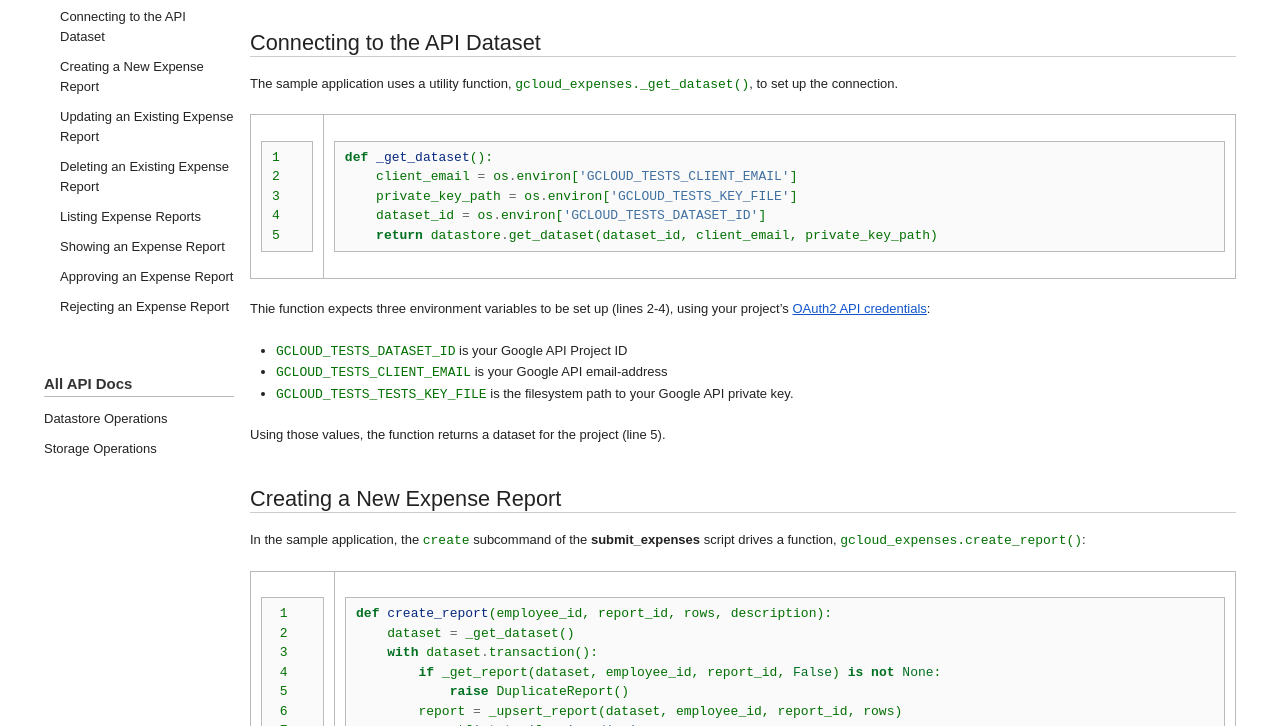
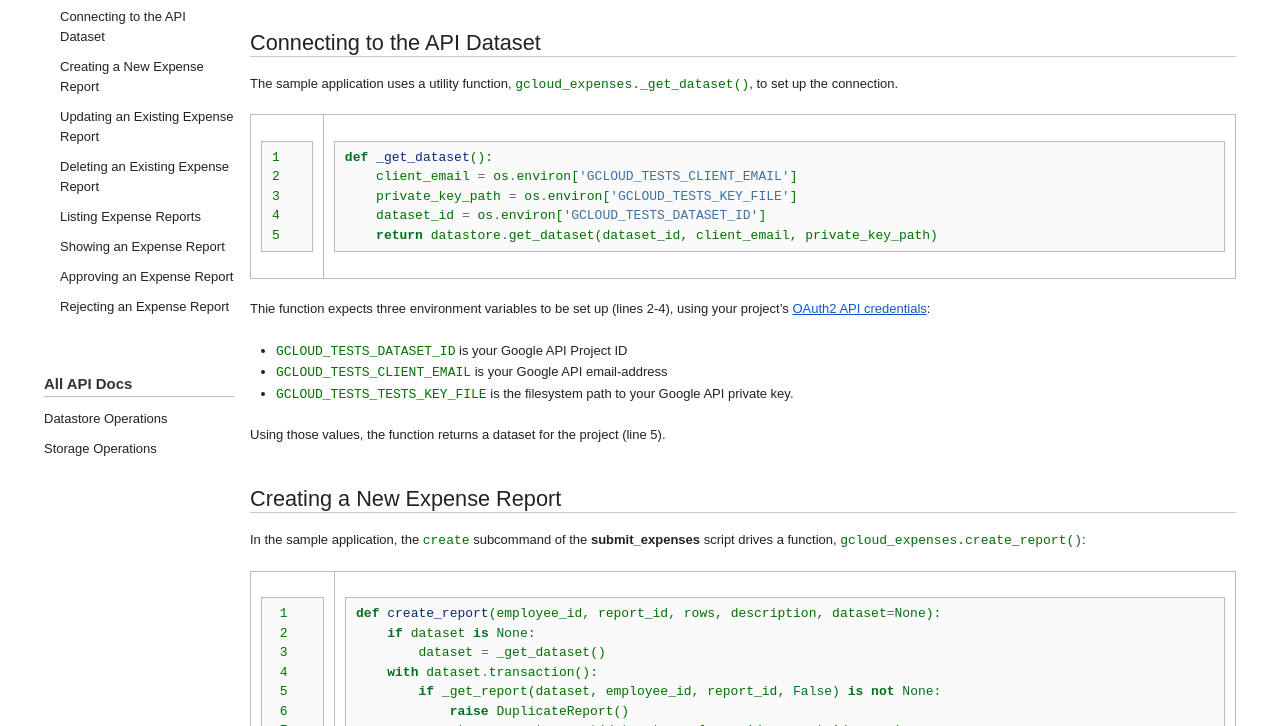
Before and after one commit to GoogleCloudPlatform/google-cloud-python-expenses-demo, a plain HTML site: page datastore.html in a window 1280 px wide. Shown: the part 226-952 px from the top of the page. Drawn offline with Linux system fonts and the light colour scheme.

Commit message:
Update docs after merge to master.

```diff
--- a/datastore.html
+++ b/datastore.html
@@ -142,7 +142,9 @@ Google API private key.</li>
  8
  9
 10
-11</pre></div></td><td class="code"><div class="highlight"><pre><span class="k">def</span> <span class="nf">create_report</span><span class="p">(</span><span class="n">employee_id</span><span class="p">,</span> <span class="n">report_id</span><span class="p">,</span> <span class="n">rows</span><span class="p">,</span> <span class="n">description</span><span class="p">):</span>
+11
+12</pre></div></td><td class="code"><div class="highlight"><pre><span class="k">def</span> <span class="nf">create_report</span><span class="p">(</span><span class="n">employee_id</span><span class="p">,</span> <span class="n">report_id</span><span class="p">,</span> <span class="n">rows</span><span class="p">,</span> <span class="n">description</span><span class="p">,</span> <span class="n">dataset</span><span class="o">=</span><span class="bp">None</span><span class="p">):</span>
+    <span class="k">if</span> <span class="n">dataset</span> <span class="ow">is</span> <span class="bp">None</span><span class="p">:</span>
         <span class="n">dataset</span> <span class="o">=</span> <span class="n">_get_dataset</span><span class="p">()</span>
     <span class="k">with</span> <span class="n">dataset</span><span class="o">.</span><span class="n">transaction</span><span class="p">():</span>
         <span class="k">if</span> <span class="n">_get_report</span><span class="p">(</span><span class="n">dataset</span><span class="p">,</span> <span class="n">employee_id</span><span class="p">,</span> <span class="n">report_id</span><span class="p">,</span> <span class="bp">False</span><span class="p">)</span> <span class="ow">is</span> <span class="ow">not</span> <span class="bp">None</span><span class="p">:</span>
@@ -307,7 +309,9 @@ given expense report.</p>
 10
 11
 12
-13</pre></div></td><td class="code"><div class="highlight"><pre><span class="k">def</span> <span class="nf">update_report</span><span class="p">(</span><span class="n">employee_id</span><span class="p">,</span> <span class="n">report_id</span><span class="p">,</span> <span class="n">rows</span><span class="p">,</span> <span class="n">description</span><span class="p">):</span>
+13
+14</pre></div></td><td class="code"><div class="highlight"><pre><span class="k">def</span> <span class="nf">update_report</span><span class="p">(</span><span class="n">employee_id</span><span class="p">,</span> <span class="n">report_id</span><span class="p">,</span> <span class="n">rows</span><span class="p">,</span> <span class="n">description</span><span class="p">,</span> <span class="n">dataset</span><span class="o">=</span><span class="bp">None</span><span class="p">):</span>
+    <span class="k">if</span> <span class="n">dataset</span> <span class="ow">is</span> <span class="bp">None</span><span class="p">:</span>
         <span class="n">dataset</span> <span class="o">=</span> <span class="n">_get_dataset</span><span class="p">()</span>
     <span class="k">with</span> <span class="n">dataset</span><span class="o">.</span><span class="n">transaction</span><span class="p">():</span>
         <span class="n">report</span> <span class="o">=</span> <span class="n">_get_report</span><span class="p">(</span><span class="n">dataset</span><span class="p">,</span> <span class="n">employee_id</span><span class="p">,</span> <span class="n">report_id</span><span class="p">,</span> <span class="bp">False</span><span class="p">)</span>
@@ -346,7 +350,9 @@ utility function (line 6), finally updating metadata on the report itself
  8
  9
 10
-11</pre></div></td><td class="code"><div class="highlight"><pre><span class="k">def</span> <span class="nf">delete_report</span><span class="p">(</span><span class="n">employee_id</span><span class="p">,</span> <span class="n">report_id</span><span class="p">,</span> <span class="n">force</span><span class="p">):</span>
+11
+12</pre></div></td><td class="code"><div class="highlight"><pre><span class="k">def</span> <span class="nf">delete_report</span><span class="p">(</span><span class="n">employee_id</span><span class="p">,</span> <span class="n">report_id</span><span class="p">,</span> <span class="n">force</span><span class="p">,</span> <span class="n">dataset</span><span class="o">=</span><span class="bp">None</span><span class="p">):</span>
+    <span class="k">if</span> <span class="n">dataset</span> <span class="ow">is</span> <span class="bp">None</span><span class="p">:</span>
         <span class="n">dataset</span> <span class="o">=</span> <span class="n">_get_dataset</span><span class="p">()</span>
     <span class="k">with</span> <span class="n">dataset</span><span class="o">.</span><span class="n">transaction</span><span class="p">():</span>
         <span class="n">report</span> <span class="o">=</span> <span class="n">_get_report</span><span class="p">(</span><span class="n">dataset</span><span class="p">,</span> <span class="n">employee_id</span><span class="p">,</span> <span class="n">report_id</span><span class="p">,</span> <span class="bp">False</span><span class="p">)</span>
@@ -389,7 +395,9 @@ deleted items.</p>
  7
  8
  9
-10</pre></div></td><td class="code"><div class="highlight"><pre><span class="k">def</span> <span class="nf">list_reports</span><span class="p">(</span><span class="n">employee_id</span><span class="o">=</span><span class="bp">None</span><span class="p">,</span> <span class="n">status</span><span class="o">=</span><span class="bp">None</span><span class="p">):</span>
+10
+11</pre></div></td><td class="code"><div class="highlight"><pre><span class="k">def</span> <span class="nf">list_reports</span><span class="p">(</span><span class="n">employee_id</span><span class="o">=</span><span class="bp">None</span><span class="p">,</span> <span class="n">status</span><span class="o">=</span><span class="bp">None</span><span class="p">,</span> <span class="n">dataset</span><span class="o">=</span><span class="bp">None</span><span class="p">):</span>
+    <span class="k">if</span> <span class="n">dataset</span> <span class="ow">is</span> <span class="bp">None</span><span class="p">:</span>
         <span class="n">dataset</span> <span class="o">=</span> <span class="n">_get_dataset</span><span class="p">()</span>
     <span class="n">query</span> <span class="o">=</span> <span class="n">Query</span><span class="p">(</span><span class="s">&#39;Expense Report&#39;</span><span class="p">,</span> <span class="n">dataset</span><span class="p">)</span>
     <span class="k">if</span> <span class="n">employee_id</span> <span class="ow">is</span> <span class="ow">not</span> <span class="bp">None</span><span class="p">:</span>
@@ -480,7 +488,9 @@ generate and return a mapping describing the report (lines 5-22).</p>
 5
 6
 7
-8</pre></div></td><td class="code"><div class="highlight"><pre><span class="k">def</span> <span class="nf">get_report_info</span><span class="p">(</span><span class="n">employee_id</span><span class="p">,</span> <span class="n">report_id</span><span class="p">):</span>
+8
+9</pre></div></td><td class="code"><div class="highlight"><pre><span class="k">def</span> <span class="nf">get_report_info</span><span class="p">(</span><span class="n">employee_id</span><span class="p">,</span> <span class="n">report_id</span><span class="p">,</span> <span class="n">dataset</span><span class="o">=</span><span class="bp">None</span><span class="p">):</span>
+    <span class="k">if</span> <span class="n">dataset</span> <span class="ow">is</span> <span class="bp">None</span><span class="p">:</span>
         <span class="n">dataset</span> <span class="o">=</span> <span class="n">_get_dataset</span><span class="p">()</span>
     <span class="n">report</span> <span class="o">=</span> <span class="n">_get_report</span><span class="p">(</span><span class="n">dataset</span><span class="p">,</span> <span class="n">employee_id</span><span class="p">,</span> <span class="n">report_id</span><span class="p">,</span> <span class="bp">False</span><span class="p">)</span>
     <span class="k">if</span> <span class="n">report</span> <span class="ow">is</span> <span class="bp">None</span><span class="p">:</span>
@@ -521,7 +531,9 @@ function returns the mapping.</p>
  9
 10
 11
-12</pre></div></td><td class="code"><div class="highlight"><pre><span class="k">def</span> <span class="nf">approve_report</span><span class="p">(</span><span class="n">employee_id</span><span class="p">,</span> <span class="n">report_id</span><span class="p">,</span> <span class="n">check_number</span><span class="p">):</span>
+12
+13</pre></div></td><td class="code"><div class="highlight"><pre><span class="k">def</span> <span class="nf">approve_report</span><span class="p">(</span><span class="n">employee_id</span><span class="p">,</span> <span class="n">report_id</span><span class="p">,</span> <span class="n">check_number</span><span class="p">,</span> <span class="n">dataset</span><span class="o">=</span><span class="bp">None</span><span class="p">):</span>
+    <span class="k">if</span> <span class="n">dataset</span> <span class="ow">is</span> <span class="bp">None</span><span class="p">:</span>
         <span class="n">dataset</span> <span class="o">=</span> <span class="n">_get_dataset</span><span class="p">()</span>
     <span class="k">with</span> <span class="n">dataset</span><span class="o">.</span><span class="n">transaction</span><span class="p">():</span>
         <span class="n">report</span> <span class="o">=</span> <span class="n">_get_report</span><span class="p">(</span><span class="n">dataset</span><span class="p">,</span> <span class="n">employee_id</span><span class="p">,</span> <span class="n">report_id</span><span class="p">,</span> <span class="bp">False</span><span class="p">)</span>
@@ -558,7 +570,9 @@ updates the status and other metadata on the report itself (lines 9-12).</p>
  9
 10
 11
-12</pre></div></td><td class="code"><div class="highlight"><pre><span class="k">def</span> <span class="nf">reject_report</span><span class="p">(</span><span class="n">employee_id</span><span class="p">,</span> <span class="n">report_id</span><span class="p">,</span> <span class="n">reason</span><span class="p">):</span>
+12
+13</pre></div></td><td class="code"><div class="highlight"><pre><span class="k">def</span> <span class="nf">reject_report</span><span class="p">(</span><span class="n">employee_id</span><span class="p">,</span> <span class="n">report_id</span><span class="p">,</span> <span class="n">reason</span><span class="p">,</span> <span class="n">dataset</span><span class="o">=</span><span class="bp">None</span><span class="p">):</span>
+    <span class="k">if</span> <span class="n">dataset</span> <span class="ow">is</span> <span class="bp">None</span><span class="p">:</span>
         <span class="n">dataset</span> <span class="o">=</span> <span class="n">_get_dataset</span><span class="p">()</span>
     <span class="k">with</span> <span class="n">dataset</span><span class="o">.</span><span class="n">transaction</span><span class="p">():</span>
         <span class="n">report</span> <span class="o">=</span> <span class="n">_get_report</span><span class="p">(</span><span class="n">dataset</span><span class="p">,</span> <span class="n">employee_id</span><span class="p">,</span> <span class="n">report_id</span><span class="p">,</span> <span class="bp">False</span><span class="p">)</span>
```
Also changed, not shown: searchindex.js (+1 -1 lines), storage.html (+16 -8 lines), 1 other file. Lines whose indentation alone changed are shown as unchanged.
